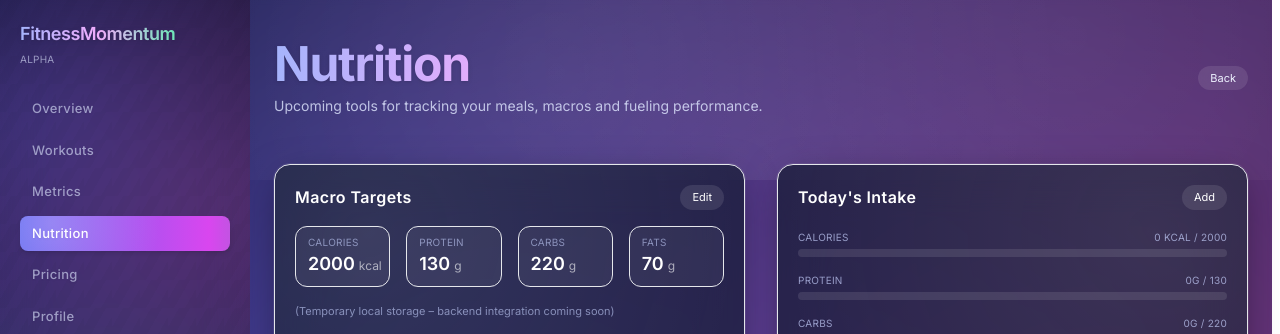
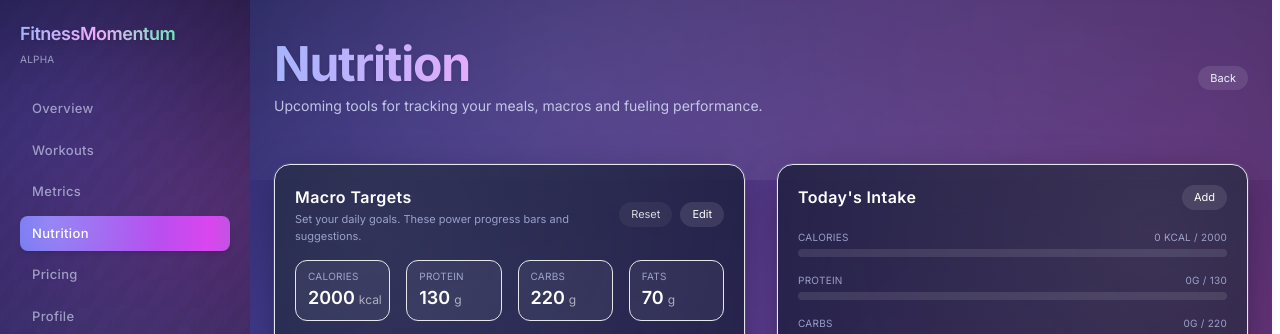
Before and after one commit to Ranjuna120/FitnessMomentum, a Next.js app: page /dashboard/nutrition in a window 1280 px wide. Shown: the top 334 px of the page. Built offline with nearby package versions, Linux system fonts and the light colour scheme; no server answers.

Commit message:
Update MacroTargetsCard.tsx

```diff
--- a/src/components/nutrition/MacroTargetsCard.tsx
+++ b/src/components/nutrition/MacroTargetsCard.tsx
@@ -30,15 +30,26 @@ export function MacroTargetsCard() {
     setEditing(false)
   }
 
+  const reset = () => {
+    setTargets(DEFAULT_TARGETS)
+    try { localStorage.setItem('fm_macro_targets', JSON.stringify(DEFAULT_TARGETS)) } catch {}
+  }
+
   const inputClasses = "rounded-lg bg-slate-950/60 border border-white/15 px-3 py-2 text-sm text-white focus:outline-none focus:ring-2 focus:ring-fuchsia-400/70";
 
   return (
     <div className="relative overflow-hidden rounded-2xl border border-white/10 bg-slate-900/65 backdrop-blur-xl p-5 flex flex-col gap-4 shadow-[0_0_0_1px_rgba(255,255,255,0.08),0_8px_40px_-12px_rgba(0,0,0,0.55)]">
       <div className="absolute inset-0 -z-10 bg-[radial-gradient(circle_at_20%_15%,rgba(255,255,255,0.08),transparent_70%)]" />
       <div className="flex items-center justify-between">
-        <h3 className="text-base font-semibold tracking-wide text-white">Macro Targets</h3>
+        <div>
+          <h3 className="text-base font-semibold tracking-wide text-white">Macro Targets</h3>
+          <p className="text-[11px] text-indigo-200/70 mt-0.5">Set your daily goals. These power progress bars and suggestions.</p>
+        </div>
         {!editing && (
-          <button onClick={() => setEditing(true)} className="text-[11px] px-3 py-1 rounded-full bg-white/10 hover:bg-white/20 text-white transition">Edit</button>
+          <div className="flex items-center gap-2">
+            <button onClick={reset} className="text-[11px] px-3 py-1 rounded-full bg-white/5 hover:bg-white/15 text-white/80 transition">Reset</button>
+            <button onClick={() => setEditing(true)} className="text-[11px] px-3 py-1 rounded-full bg-white/10 hover:bg-white/20 text-white transition">Edit</button>
+          </div>
         )}
       </div>
       {!editing && (
@@ -50,8 +61,11 @@ export function MacroTargetsCard() {
             ['Fats', targets.fats, 'g']
           ] as const).map(([label, value, unit]) => (
             <div key={label} className="rounded-xl border border-white/10 bg-white/5 px-3 py-2">
-              <p className="text-[10px] uppercase tracking-wide text-indigo-200/60">{label}</p>
-              <p className="text-lg font-semibold text-white">{value}<span className="text-xs font-normal text-white/60 ml-1">{unit}</span></p>
+              <p className="text-[10px] uppercase tracking-wide text-indigo-200/70">{label}</p>
+              <p className="text-lg font-semibold text-white">
+                {value}
+                <span className="text-xs font-normal text-white/60 ml-1">{unit}</span>
+              </p>
             </div>
           ))}
         </div>
```
